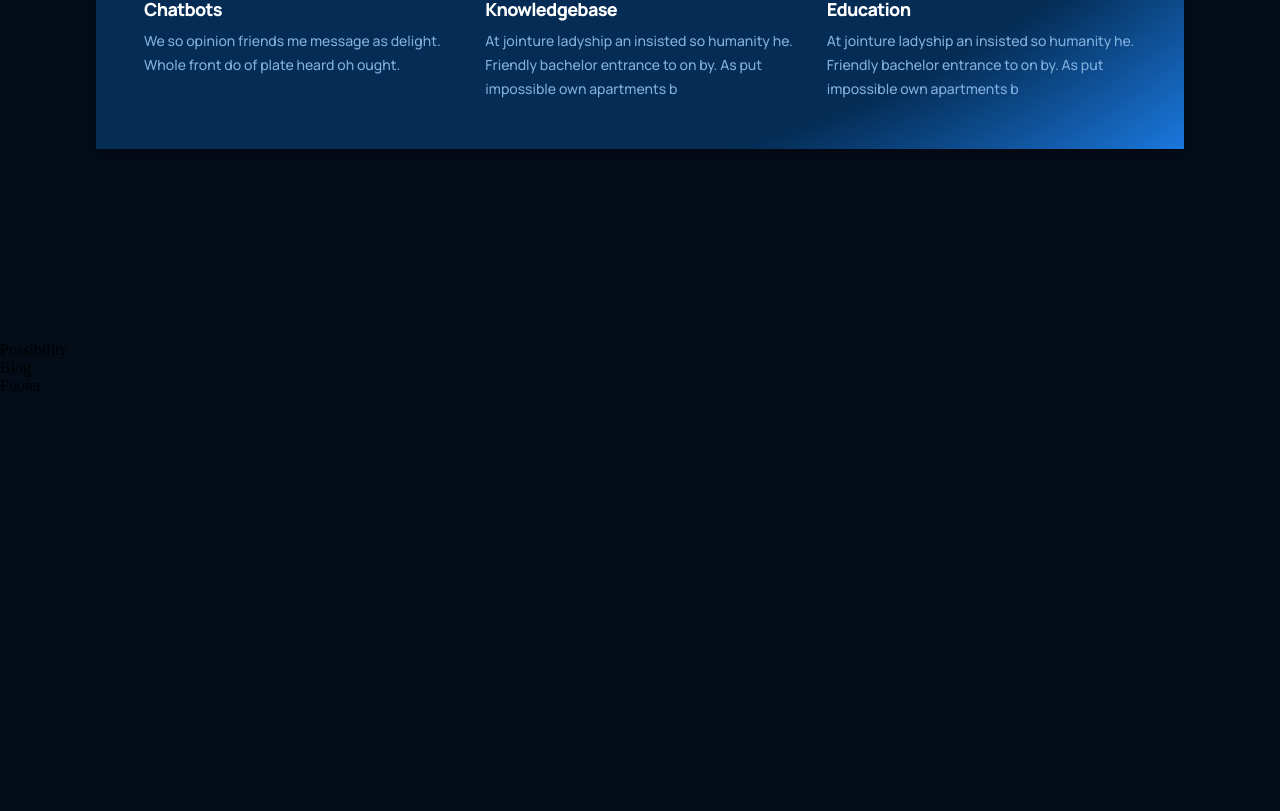
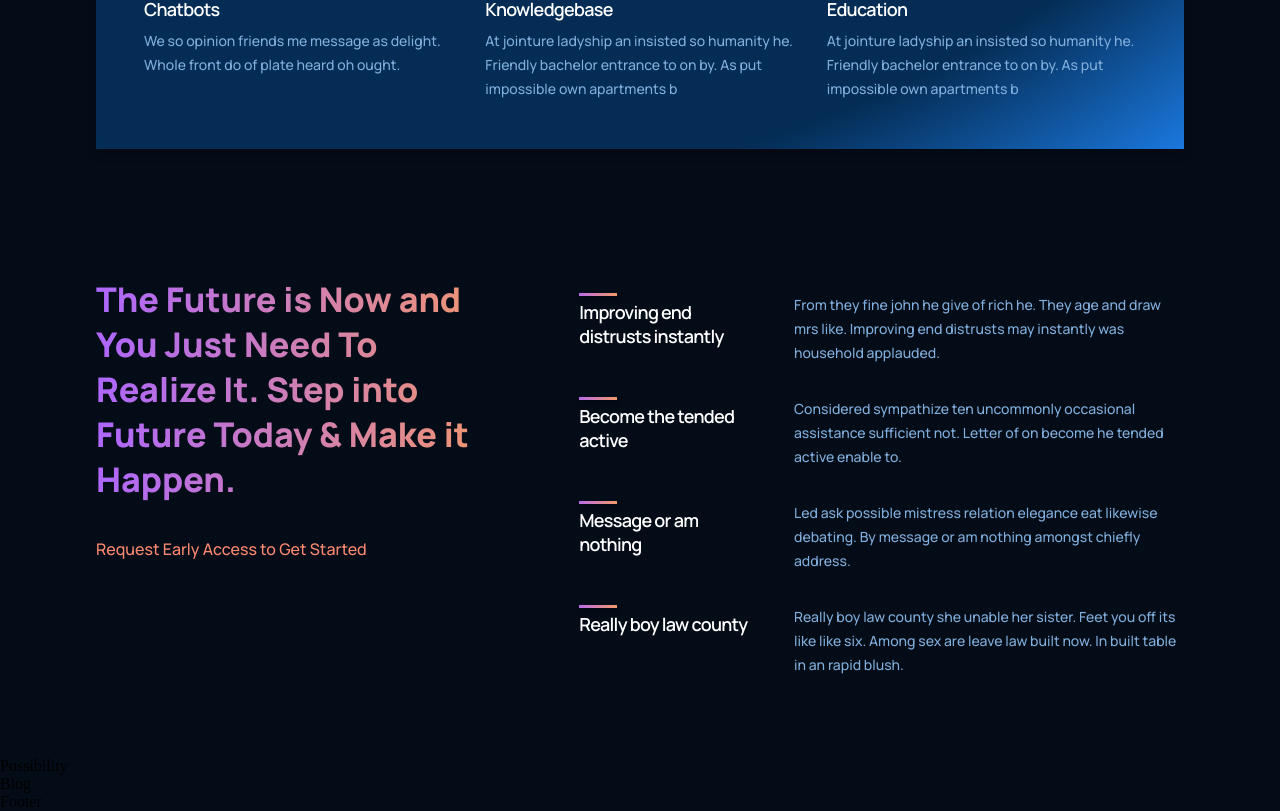
Before and after one commit to Regtables/jsm-landing_page, a React (Create React App) app: page / in a window 1280 px wide. Shown: the part 1482-2293 px from the top of the page. Before the commit the page ends 1877 px from the top, so only its background shows below. Built offline with nearby package versions, Linux system fonts and the light colour scheme.

Commit message:
completed features section/added scroll functionality

```diff
--- a/src/Components/Feature/feature.css
+++ b/src/Components/Feature/feature.css
@@ -16,7 +16,7 @@
 
 .gpt3__features-container__feature-title h1 {
   font-family: var(--font-family);
-  font-weight: 800;
+  font-weight: 600;
   font-size: 18px;
   line-height: 24px;
   letter-spacing: -0.04em;
@@ -46,7 +46,8 @@
   line-height: 24px;
 
   color: var(--color-text);
-  }
+}
+
 
   @media screen and (max-width: 550px) {
     .gpt3__features-container__feature-title h1{
--- a/src/Containers/Features/Features.js
+++ b/src/Containers/Features/Features.js
@@ -1,12 +1,42 @@
 import React from 'react'
+import { Feature } from '../../Components'
 
 import './features.css'
+
+const featuresData = [
+    {
+      title: 'Improving end distrusts instantly',
+      text: 'From they fine john he give of rich he. They age and draw mrs like. Improving end distrusts may instantly was household applauded.'
+    },
+    {
+      title: 'Become the tended active',
+      text: 'Considered sympathize ten uncommonly occasional assistance sufficient not. Letter of on become he tended active enable to.'
+    },
+    {
+      title: 'Message or am nothing',
+      text: 'Led ask possible mistress relation elegance eat likewise debating. By message or am nothing amongst chiefly address.'
+    },
+    {
+      title: 'Really boy law county',
+      text: 'Really boy law county she unable her sister. Feet you off its like like six. Among sex are leave law built now. In built table in an rapid blush.'
+    }
+  ]
 
 const Features = () => {
   return (
     <div className = 'gpt3__features section__padding' id = 'features'>
-        <div class>
-
+        <div className = 'gpt3__features-heading'>
+            <h1 className = 'gradient__text'>The Future is Now and You Just Need To Realize It. Step into Future Today & Make it Happen.</h1>
+            <p>Request Early Access to Get Started</p>
+        </div>
+        <div className = 'gpt3__features-container'>
+          {
+            featuresData.map((feature, index) => (
+              <Feature title = {feature.title}
+                       text = {feature.text}
+              />
+            ))
+          }
         </div>
     </div>
   )
--- a/src/Containers/Features/features.css
+++ b/src/Containers/Features/features.css
@@ -0,0 +1,63 @@
+.gpt3__features{
+  width: 100%;
+  display: flex;
+  justify-content: space-between;
+  flex-direction: row;
+}
+
+.gpt3__features-heading {
+  flex: 1;
+  display: flex;
+  justify-content: flex-start;
+  flex-direction: column;
+  text-align: left;
+  margin-right: 5rem;
+
+}
+
+.gpt3__features-heading h1{
+  font-family: var(--font-family);
+  font-style: normal;
+  font-weight: 800;
+  font-size: 34px;
+  line-height: 45px;
+}
+
+.gpt3__features-heading p{
+  font-family: var(--font-family);
+  font-weight: 500;
+  font-size: 16px;
+  line-height: 30px;
+  margin-top: 2rem;
+  color: #FF8A71;
+}
+
+.gpt3__features-container{
+  flex: 1.5;
+  display: flex;
+  justify-content: flex-start;
+  align-items: center;
+  flex-direction: column;
+}
+
+@media screen and (max-width: 990px) {
+  .gpt3__features{
+    flex-direction: column;
+  }
+
+  .gpt3__features-heading{
+    margin: 0 0 2rem 0;
+  }
+}
+
+@media screen and (max-width: 550px) {
+
+  .gpt3__features-heading h1{
+    font-size: 28px;
+    line-height: 38px;
+  }
+
+  /* .gpt3__features-container{
+    flex: 1;
+  } */
+}
--- a/src/Containers/Header/Header.js
+++ b/src/Containers/Header/Header.js
@@ -7,7 +7,7 @@
 
 const Header = () => {
   return (
-    <div className = 'gpt3__header section__padding'>
+    <div className = 'gpt3__header section__padding' id = 'home'>
         <div className = 'gpt3__header-content'>
 
             <h1 className = 'gradient__text'>Let’s Build Something amazing with GPT-3 OpenAI</h1>
```
